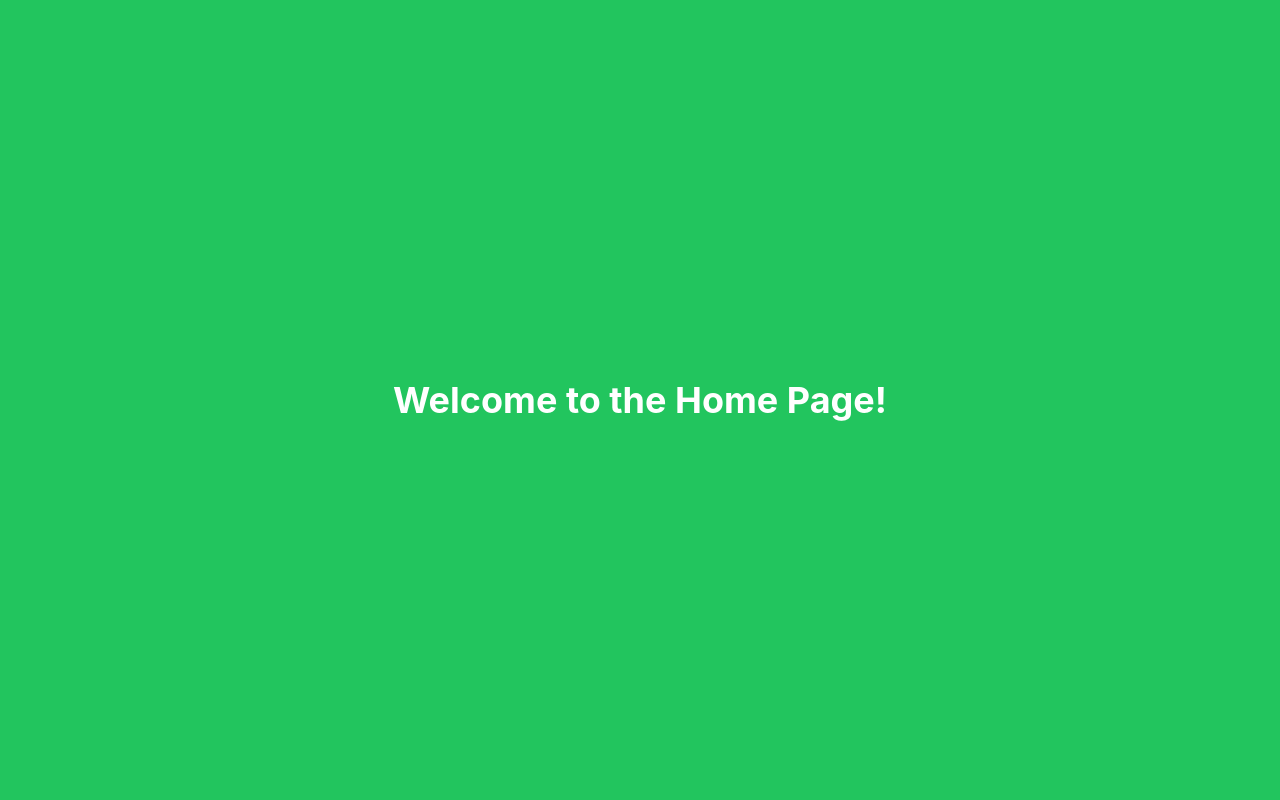
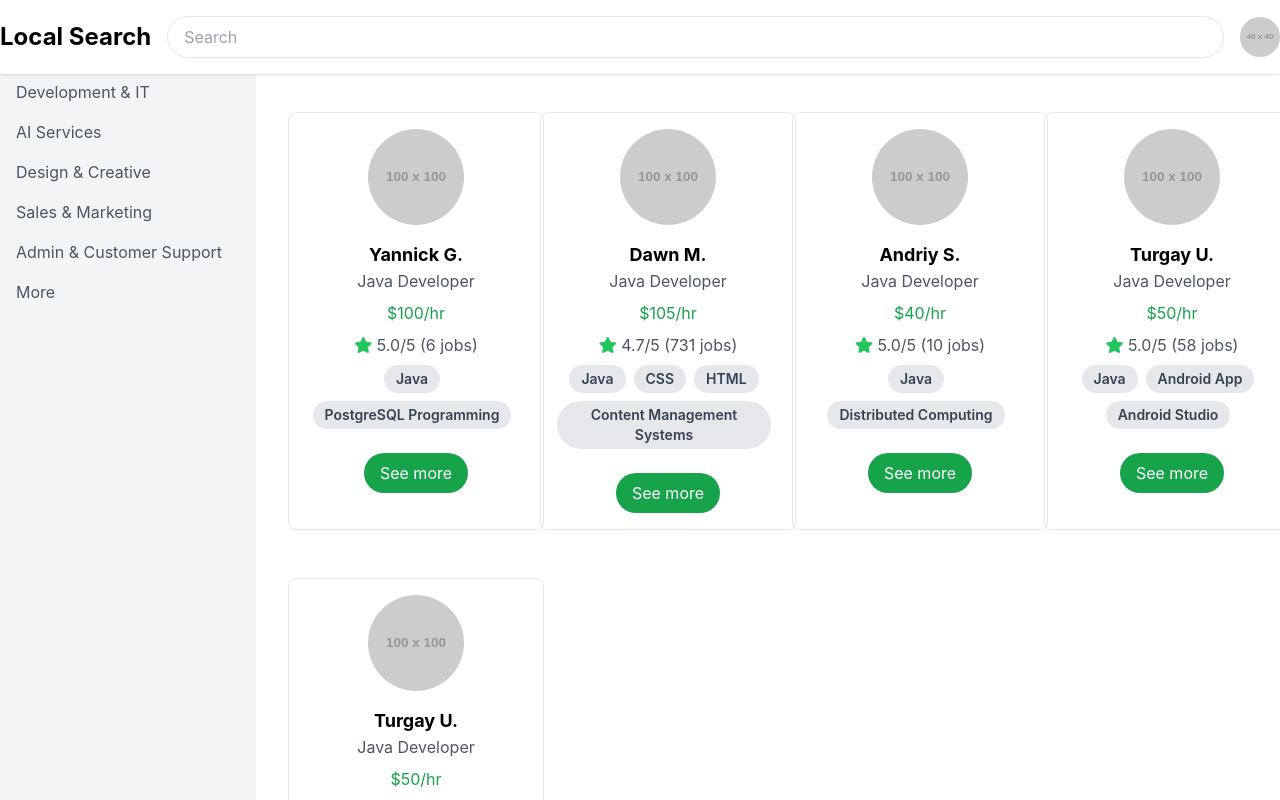
Before and after one commit to ShubhamRaut280/SkillSphere, a React (Create React App) app: page /home in a window 1280 px wide. Shown: the top 800 px of the page. Built offline with nearby package versions, Linux system fonts and the light colour scheme.

Commit message:
showing cards of freelancers on home dummy data

```diff
--- a/src/componenets/HomePage.jsx
+++ b/src/componenets/HomePage.jsx
@@ -1,9 +1,98 @@
 import React from 'react';
+import ProfileCard from './ProfileCard';
+import LeftSidebar from './LeftSidebar';
 
 const HomePage = () => {
+  const freelancers = [
+    {
+      name: "Yannick G.",
+      title: "Java Developer",
+      rate: "$100/hr",
+      rating: "5.0/5",
+      jobs: "6 jobs",
+      skills: ["Java", "PostgreSQL Programming"],
+      image: "https://placehold.co/100x100",
+    },
+    {
+      name: "Dawn M.",
+      title: "Java Developer",
+      rate: "$105/hr",
+      rating: "4.7/5",
+      jobs: "731 jobs",
+      skills: ["Java", "CSS", "HTML", "Content Management Systems"],
+      image: "https://placehold.co/100x100",
+    },
+    {
+      name: "Andriy S.",
+      title: "Java Developer",
+      rate: "$40/hr",
+      rating: "5.0/5",
+      jobs: "10 jobs",
+      skills: ["Java", "Distributed Computing"],
+      image: "https://placehold.co/100x100",
+    },
+    {
+      name: "Turgay U.",
+      title: "Java Developer",
+      rate: "$50/hr",
+      rating: "5.0/5",
+      jobs: "58 jobs",
+      skills: ["Java", "Android App", "Android Studio"],
+      image: "https://placehold.co/100x100",
+    },
+    {
+      name: "Turgay U.",
+      title: "Java Developer",
+      rate: "$50/hr",
+      rating: "5.0/5",
+      jobs: "58 jobs",
+      skills: ["Java", "Android App", "Android Studio"],
+      image: "https://placehold.co/100x100",
+    },
+  ];
+
   return (
-    <div className="h-screen bg-green-500 text-white flex items-center justify-center">
-      <h1 className="text-4xl font-bold">Welcome to the Home Page!</h1>
+    <div className="relative min-h-screen w-screen bg-white flex">
+      {/* Fixed Header */}
+      <header className="fixed top-0 left-0 w-full bg-white shadow z-10">
+        <div className="container mx-auto py-4 flex justify-between items-center">
+          <div className="text-2xl font-bold">Local Search</div>
+          <div className="flex-grow mx-4">
+            <input
+              type="text"
+              placeholder="Search"
+              className="w-full px-4 py-2 border rounded-full"
+            />
+          </div>
+          <div className="flex-shrink-0">
+            <a
+              href="#"
+              className="hover:opacity-75 transition-opacity duration-300"
+            >
+              <img
+                src="https://placehold.co/40x40"
+                alt="Current logged in user"
+                className="rounded-full w-10 h-10"
+              />
+            </a>
+          </div>
+        </div>
+      </header>
+
+      {/* Sidebar */}
+      <aside className="fixed top-16 left-0 h-[calc(100vh-4rem)] bg-gray-100 w-64 overflow-y-auto">
+        <LeftSidebar />
+      </aside>
+
+      {/* Main Content */}
+      <main className="flex-grow ml-64 mt-[4rem] overflow-y-auto">
+        <div className="container mx-auto px-4 py-8 grid grid-cols-1 md:grid-cols-2 lg:grid-cols-4 gap-4">
+          {freelancers.map((freelancer, index) => (
+            <ProfileCard key={index} freelancer={freelancer} />
+          ))}
+        </div>
+      </main>
+
     </div>
   );
 };
--- /dev/null
+++ b/src/componenets/LeftSidebar.jsx
@@ -0,0 +1,48 @@
+import React from 'react';
+
+const LeftSidebar = () => {
+    return (
+        <aside className="w-64 bg-gray-100 p-4">
+            <nav className="space-y-4">
+                <a
+                    href="#"
+                    className="block text-gray-600 hover:text-gray-900 transition-colors duration-300"
+                >
+                    Development & IT
+                </a>
+                <a
+                    href="#"
+                    className="block text-gray-600 hover:text-gray-900 transition-colors duration-300"
+                >
+                    AI Services
+                </a>
+                <a
+                    href="#"
+                    className="block text-gray-600 hover:text-gray-900 transition-colors duration-300"
+                >
+                    Design & Creative
+                </a>
+                <a
+                    href="#"
+                    className="block text-gray-600 hover:text-gray-900 transition-colors duration-300"
+                >
+                    Sales & Marketing
+                </a>
+                <a
+                    href="#"
+                    className="block text-gray-600 hover:text-gray-900 transition-colors duration-300"
+                >
+                    Admin & Customer Support
+                </a>
+                <a
+                    href="#"
+                    className="block text-gray-600 hover:text-gray-900 transition-colors duration-300"
+                >
+                    More
+                </a>
+            </nav>
+        </aside>
+    );
+};
+
+export default LeftSidebar;
--- /dev/null
+++ b/src/componenets/ProfileCard.jsx
@@ -0,0 +1,36 @@
+import React from 'react';
+
+const ProfileCard = ({ freelancer }) => {
+    return (
+        <div className="border rounded-lg p-4 m-4 w-64 hover:shadow-lg transition-shadow duration-300">
+            <img
+                src={freelancer.image}
+                alt={`Profile of ${freelancer.name}`}
+                className="rounded-full w-24 h-24 mx-auto"
+            />
+            <div className="text-center mt-4">
+                <div className="text-lg font-bold">{freelancer.name}</div>
+                <div className="text-gray-600">{freelancer.title}</div>
+                <div className="text-green-600 mt-2">{freelancer.rate}</div>
+                <div className="text-gray-600 mt-2">
+                    <i className="fas fa-star text-green-500"></i> {freelancer.rating} ({freelancer.jobs})
+                </div>
+                <div className="mt-2">
+                    {freelancer.skills.map((skill) => (
+                        <span
+                            key={skill}
+                            className="inline-block bg-gray-200 text-gray-700 rounded-full px-3 py-1 text-sm font-semibold mr-2 mb-2"
+                        >
+                            {skill}
+                        </span>
+                    ))}
+                </div>
+                <button className="bg-green-600 text-white rounded-full px-4 py-2 mt-4 hover:bg-green-700 transition-colors duration-300">
+                    See more
+                </button>
+            </div>
+        </div>
+    );
+};
+
+export default ProfileCard;
```
Also changed, not shown: src/componenets/FreelanceProfileCard.jsx (deleted, +0 -29 lines).
